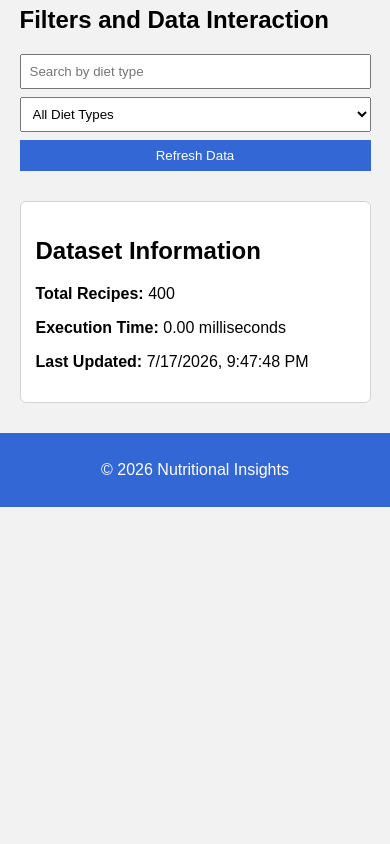
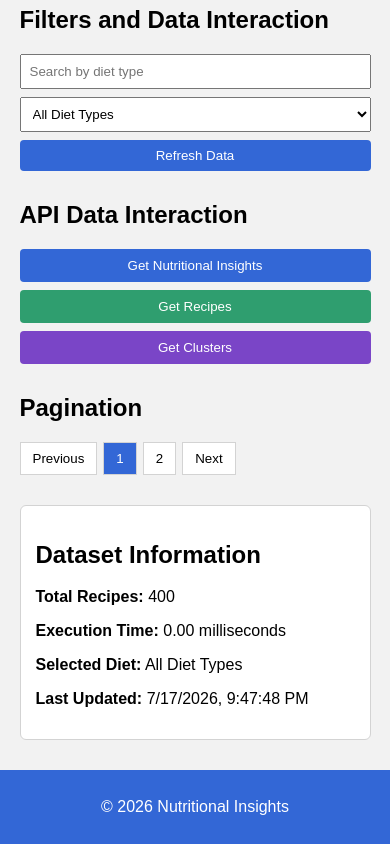
Before and after one commit to anshpreetsingh007/project-1, a plain HTML site: page frontend/index.html in a window 390 px wide. Shown: the part 1661-2505 px from the top of the page. Before the commit the page ends 2168 px from the top, so only its background shows below. Drawn offline with nearby package versions, Linux system fonts and the light colour scheme.

Commit message:
Complete frontend dashboard interface

```diff
--- a/frontend/index.html
+++ b/frontend/index.html
@@ -75,6 +75,39 @@
 
         </section>
 
+        <!-- Buttons for future API connection -->
+        <section class="api-section">
+
+            <h2>API Data Interaction</h2>
+
+            <button id="insightsButton">
+                Get Nutritional Insights
+            </button>
+
+            <button id="recipesButton">
+                Get Recipes
+            </button>
+
+            <button id="clustersButton">
+                Get Clusters
+            </button>
+
+        </section>
+
+        <!-- Simple pagination -->
+        <section class="pagination-section">
+
+            <h2>Pagination</h2>
+
+            <div class="pagination-buttons">
+                <button id="previousButton">Previous</button>
+                <button class="page-button active-page">1</button>
+                <button class="page-button">2</button>
+                <button id="nextButton">Next</button>
+            </div>
+
+        </section>
+
         <!-- Dataset information -->
         <section class="metadata-section">
 
@@ -88,6 +121,11 @@
             <p>
                 <strong>Execution Time:</strong>
                 <span id="executionTime">0 milliseconds</span>
+            </p>
+
+            <p>
+                <strong>Selected Diet:</strong>
+                <span id="selectedDiet">All Diet Types</span>
             </p>
 
             <p>
--- a/frontend/script.js
+++ b/frontend/script.js
@@ -107,7 +107,7 @@ const scatterChart = new Chart(
 );
 
 
-// Simple heatmap using a bar chart
+// Simple heatmap using a horizontal bar chart
 const heatmapChart = new Chart(
     document.getElementById("heatmapChart"),
     {
@@ -135,7 +135,6 @@ const heatmapChart = new Chart(
         options: {
             responsive: true,
             maintainAspectRatio: false,
-
             indexAxis: "y"
         }
     }
@@ -206,6 +205,12 @@ document
     .getElementById("dietFilter")
     .addEventListener("change", function () {
 
+        const selectedDiet =
+            this.options[this.selectedIndex].text;
+
+        document.getElementById("selectedDiet").textContent =
+            selectedDiet;
+
         console.log("Selected diet:", this.value);
     });
 
@@ -219,5 +224,69 @@ document
     });
 
 
+// Nutritional insights button
+document
+    .getElementById("insightsButton")
+    .addEventListener("click", function () {
+
+        alert("Nutritional insights will be loaded from the API");
+    });
+
+
+// Recipes button
+document
+    .getElementById("recipesButton")
+    .addEventListener("click", function () {
+
+        alert("Recipes will be loaded from the API");
+    });
+
+
+// Clusters button
+document
+    .getElementById("clustersButton")
+    .addEventListener("click", function () {
+
+        alert("Clusters will be loaded from the API");
+    });
+
+
+// Previous page button
+document
+    .getElementById("previousButton")
+    .addEventListener("click", function () {
+
+        console.log("Previous page");
+    });
+
+
+// Next page button
+document
+    .getElementById("nextButton")
+    .addEventListener("click", function () {
+
+        console.log("Next page");
+    });
+
+
+// Page number buttons
+const pageButtons =
+    document.querySelectorAll(".page-button");
+
+pageButtons.forEach(function (button) {
+
+    button.addEventListener("click", function () {
+
+        pageButtons.forEach(function (pageButton) {
+            pageButton.classList.remove("active-page");
+        });
+
+        this.classList.add("active-page");
+
+        console.log("Selected page:", this.textContent);
+    });
+});
+
+
 // Load information when the page opens
 updateMetadata();
--- a/frontend/style.css
+++ b/frontend/style.css
@@ -78,6 +78,55 @@ main {
     cursor: pointer;
 }
 
+/* API section */
+.api-section {
+    margin-top: 30px;
+}
+
+.api-section button {
+    padding: 9px;
+    margin-right: 8px;
+    color: white;
+    border: none;
+    cursor: pointer;
+}
+
+/* Different button colors */
+#insightsButton {
+    background-color: #3367d6;
+}
+
+#recipesButton {
+    background-color: #2f9e6f;
+}
+
+#clustersButton {
+    background-color: #7a45c7;
+}
+
+/* Pagination section */
+.pagination-section {
+    margin-top: 30px;
+}
+
+.pagination-buttons {
+    display: flex;
+    gap: 6px;
+}
+
+.pagination-buttons button {
+    padding: 8px 12px;
+    border: 1px solid lightgray;
+    background-color: white;
+    cursor: pointer;
+}
+
+/* Current page */
+.pagination-buttons .active-page {
+    background-color: #3367d6;
+    color: white;
+}
+
 /* Dataset information */
 .metadata-section {
     margin-top: 30px;
@@ -96,6 +145,12 @@ footer {
     margin-top: 30px;
 }
 
+.api-section button,
+.filters-section button {
+
+    border-radius: 4px;
+}
+
 /* Mobile layout */
 @media (max-width: 768px) {
 
@@ -105,10 +160,15 @@ footer {
 
     .filters-section input,
     .filters-section select,
-    .filters-section button {
+    .filters-section button,
+    .api-section button {
         display: block;
         width: 100%;
         margin: 8px 0;
         box-sizing: border-box;
     }
+
+    .pagination-buttons {
+        flex-wrap: wrap;
+    }
 }
```
